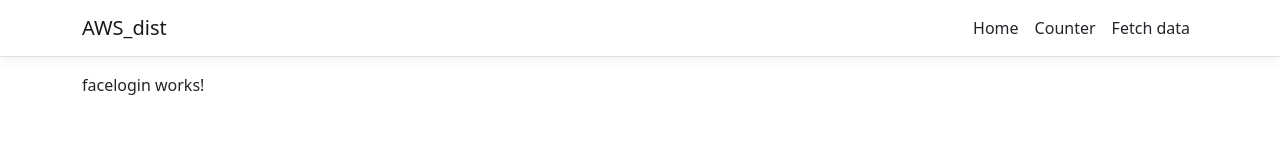
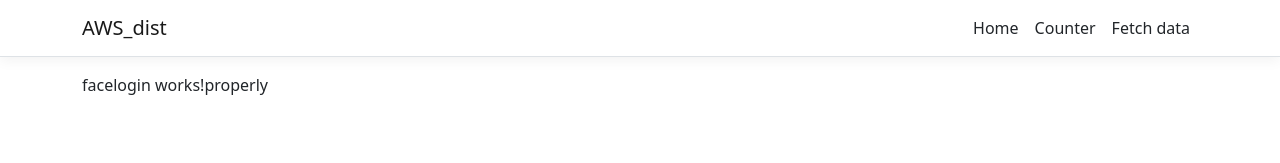
Before and after one commit to Anjowstech/AWS_dist, an Angular app in the folder ClientApp/: page /Facelogin in a window 1280 px wide. Shown: the top 163 px of the page. Built offline with nearby package versions, Linux system fonts and the light colour scheme.

Commit message:
Update facelogin

```diff
--- a/ClientApp/src/app/facelogin/facelogin.component.html
+++ b/ClientApp/src/app/facelogin/facelogin.component.html
@@ -1 +1 @@
-<p>facelogin works!</p>
+<p>facelogin works!properly</p>
```
